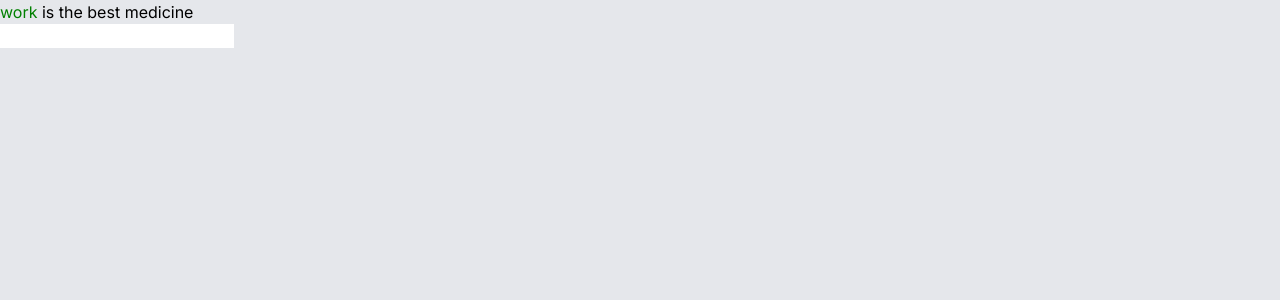
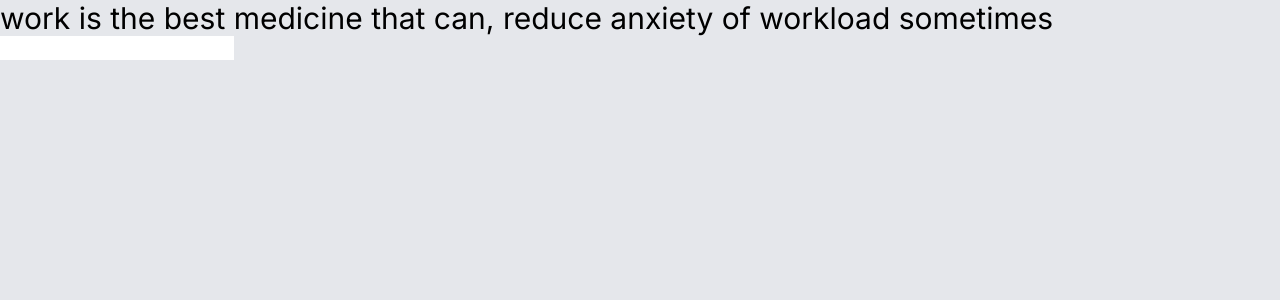
Before and after one commit to Lakshk25/TypingTitan, a Next.js app: page / in a window 1280 px wide. Shown: the top 300 px of the page. Built offline with nearby package versions, Linux system fonts and the light colour scheme.

Commit message:
text complete color and space

```diff
--- a/components/typing-box.tsx
+++ b/components/typing-box.tsx
@@ -1,43 +1,39 @@
 "use client";
+import React, { useState } from "react";
 
-import { useState } from "react";
-import { Input } from "./ui/input";
-import { cn } from "@/lib/utils";
-import { Button } from "./ui/button";
+const TypingTest = () => {
+  const initialWords = ["work", "is", "the", "best", "medicine", "that", "can,", "reduce", "anxiety", "of", "workload", "sometimes"];
+  const [words, setWords] = useState(initialWords);
+  const [inputValue, setInputValue] = useState("");
+  const [completedWords, setCompletedWords] = useState([]);
 
-const sentence = "work is the best medicine"
-
-const TypingBox = () => {
-  const [words, setWords] = useState(["work", "is", "the", "best", "medicine"]);
-  const [inputValue, setInputValue] = useState("");
-  const [currentIndex, setCurrentIndex] = useState(0);
-
-  const onChange = (event: any) => {
+  const handleInputChange = (event) => {
     const { value } = event.target;
     setInputValue(value);
-  }
+  };
 
-  // this logic is used to remove space if input is empty and user click space
   const handleKeyDown = (event) => {
     if (event.key === " ") {
       event.preventDefault();
-      if (inputValue.trim() === words[currentIndex]) {
-        // Remove the current word from the words array
-        setWords((prevWords) => prevWords.slice(1));
+      const trimmedInputValue = inputValue.trim();
+      if (trimmedInputValue === words[0]) {
+        setCompletedWords((prevCompletedWords) => [...prevCompletedWords, words[0]]);
         setInputValue(""); // Clear the input field
-        setCurrentIndex((prevIndex) => prevIndex); // Move to the next word
+        setWords((prevWords) => prevWords.slice(1)); // Remove the completed word
       }
     }
   };
 
-  const onClick = () => {
-    window.location.reload();
-  }
   return (
     <div>
-      <div>
-        {words.map((word, index) => (
-          <span key={index} style={{ color: index === currentIndex ? "green" : "black" }}>
+      <div className="text-3xl font-normal">
+        {initialWords.map((word, index) => (
+          <span
+            key={index}
+            style={{
+              color: completedWords.includes(word) ? "green" : "black",
+            }}
+          >
             {word}{" "}
           </span>
         ))}
@@ -45,11 +41,11 @@ const TypingBox = () => {
       <input
         type="text"
         value={inputValue}
-        onChange={onChange}
+        onChange={handleInputChange}
         onKeyDown={handleKeyDown}
       />
     </div>
-  )
-}
+  );
+};
 
-export default TypingBox
+export default TypingTest;
```
